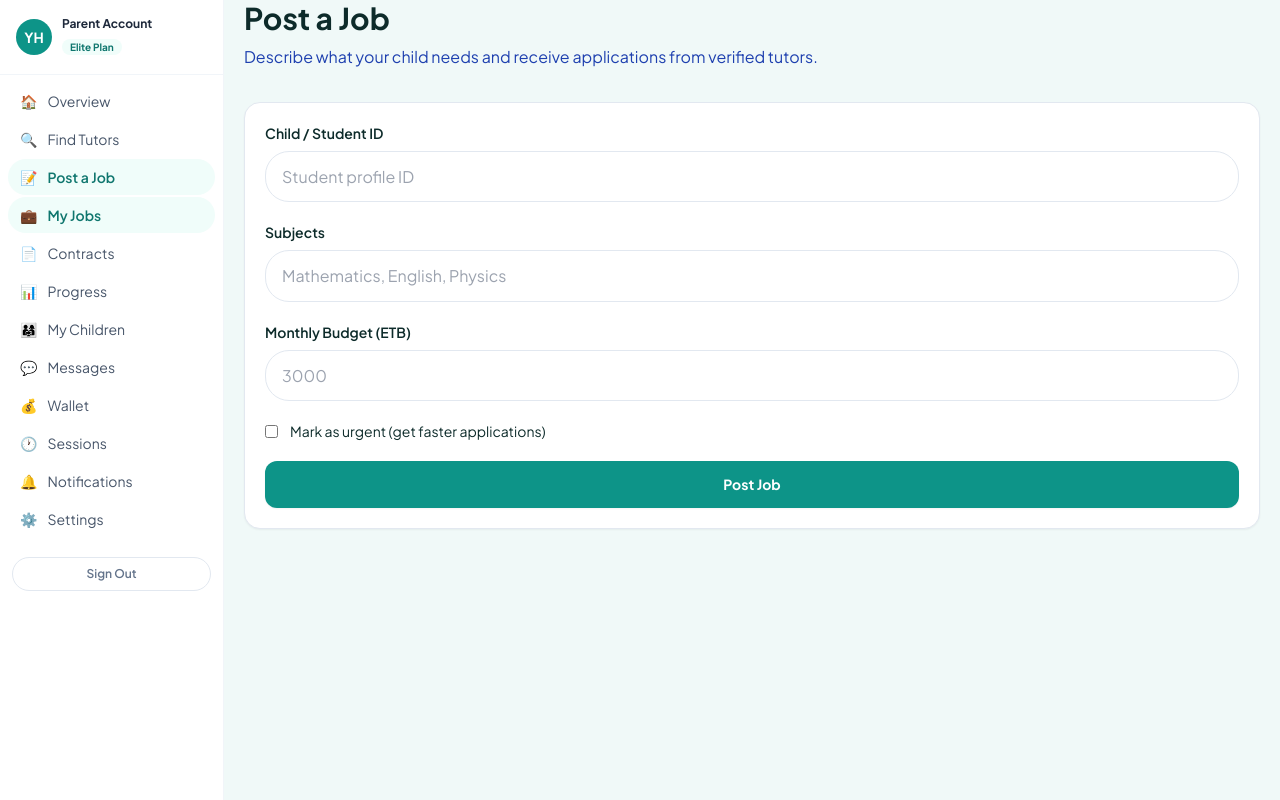
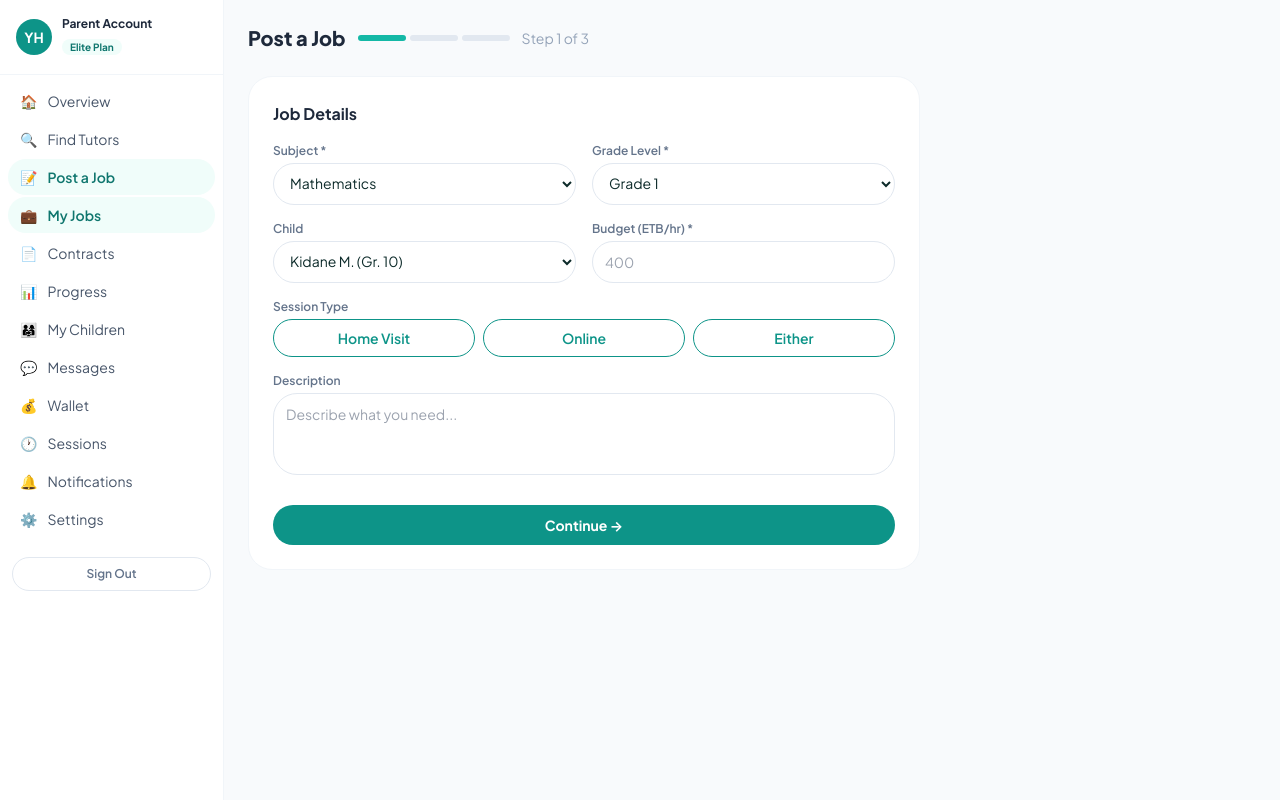
Before and after one commit to Zeordi/tutor-be-betea, a Next.js app in the folder apps/web/: page /parent/jobs/create in a window 1280 px wide. Built offline with nearby package versions, Linux system fonts and the light colour scheme; sample sign-in values are in the browser's storage.

Commit message:
Update page.tsx

```diff
--- a/apps/web/app/parent/jobs/create/page.tsx
+++ b/apps/web/app/parent/jobs/create/page.tsx
@@ -2,111 +2,191 @@
 
 import { useState } from "react";
 import { useRouter } from "next/navigation";
-import { apiFetch } from "@/lib/api";
 
-export default function CreateJobPage() {
+export default function PostJobPage() {
   const router = useRouter();
-  const [subjects, setSubjects] = useState("");
-  const [monthlyBudget, setMonthlyBudget] = useState("");
-  const [studentId, setStudentId] = useState("");
-  const [isUrgentBoost, setIsUrgentBoost] = useState(false);
-  const [loading, setLoading] = useState(false);
-  const [message, setMessage] = useState("");
-
-  const handleSubmit = async (e: React.FormEvent) => {
-    e.preventDefault();
-    setLoading(true);
-    setMessage("");
-
-    try {
-      const token = localStorage.getItem("token");
-      const res = await fetch(`${process.env.NEXT_PUBLIC_API_URL}/jobs`, {
-        method: "POST",
-        headers: {
-          "Content-Type": "application/json",
-          Authorization: `Bearer ${token}`,
-        },
-        body: JSON.stringify({
-          studentId,
-          subjects: subjects.split(",").map((s) => s.trim()).filter(Boolean),
-          monthlyBudget: Number(monthlyBudget),
-          isUrgentBoost,
-        }),
-      });
-
-      if (!res.ok) {
-        const err = await res.json().catch(() => ({}));
-        throw new Error(err.message || "Failed to create job");
-      }
-
-      setMessage("Job posted successfully.");
-      router.push("/parent/jobs");
-    } catch (error: any) {
-      setMessage(error.message || "Something went wrong");
-    } finally {
-      setLoading(false);
-    }
-  };
+  const [step, setStep] = useState(1);
 
   return (
-    <main className="min-h-screen bg-[var(--background)]">
-      <section className="container py-10 max-w-2xl">
-        <h1 className="text-3xl font-bold mb-2">Post a Job</h1>
-        <p className="text-[var(--secondary)] mb-8">
-          Describe what your child needs and receive applications from verified tutors.
-        </p>
+    <div className="p-6">
+      <div className="max-w-2xl">
+        <div className="mb-6 flex items-center gap-3">
+          <h2 className="text-xl font-extrabold text-slate-800 dark:text-white">Post a Job</h2>
+          <div className="flex gap-1">
+            {[1, 2, 3].map((s) => (
+              <div
+                key={s}
+                className={`h-1.5 w-12 rounded-full ${s <= step ? "bg-teal-500" : "bg-slate-200 dark:bg-slate-700"}`}
+              />
+            ))}
+          </div>
+          <span className="text-sm text-slate-400">Step {step} of 3</span>
+        </div>
 
-        <form onSubmit={handleSubmit} className="card space-y-5">
+        <div className="space-y-4 rounded-2xl border border-slate-100 bg-white p-6 dark:border-slate-800 dark:bg-[#112240]">
+          {step === 1 && (
+            <>
+              <h3 className="font-bold text-slate-800 dark:text-white">Job Details</h3>
+              <div className="grid gap-4 md:grid-cols-2">
                 <div>
-            <label className="block text-sm font-semibold mb-2">Child / Student ID</label>
+                  <label className="mb-1 block text-xs font-semibold text-slate-500">Subject *</label>
+                  <select className="w-full rounded-xl border border-slate-200 bg-white px-3 py-2.5 text-sm outline-none dark:border-slate-700 dark:bg-slate-800 dark:text-slate-300">
+                    <option>Mathematics</option>
+                    <option>Physics</option>
+                    <option>English</option>
+                  </select>
+                </div>
+                <div>
+                  <label className="mb-1 block text-xs font-semibold text-slate-500">Grade Level *</label>
+                  <select className="w-full rounded-xl border border-slate-200 bg-white px-3 py-2.5 text-sm outline-none dark:border-slate-700 dark:bg-slate-800 dark:text-slate-300">
+                    {Array.from({ length: 12 }).map((_, i) => (
+                      <option key={i}>Grade {i + 1}</option>
+                    ))}
+                  </select>
+                </div>
+                <div>
+                  <label className="mb-1 block text-xs font-semibold text-slate-500">Child</label>
+                  <select className="w-full rounded-xl border border-slate-200 bg-white px-3 py-2.5 text-sm outline-none dark:border-slate-700 dark:bg-slate-800 dark:text-slate-300">
+                    <option>Kidane M. (Gr. 10)</option>
+                    <option>Meron H. (Gr. 8)</option>
+                  </select>
+                </div>
+                <div>
+                  <label className="mb-1 block text-xs font-semibold text-slate-500">Budget (ETB/hr) *</label>
                   <input
-              value={studentId}
-              onChange={(e) => setStudentId(e.target.value)}
-              placeholder="Student profile ID"
-              required
-              className="w-full rounded-xl border border-[var(--border)] px-4 py-3 bg-[var(--surface)] outline-none"
+                    type="number"
+                    placeholder="400"
+                    className="w-full rounded-xl border border-slate-200 bg-white px-3 py-2.5 text-sm outline-none dark:border-slate-700 dark:bg-slate-800 dark:text-slate-300"
                   />
                 </div>
-
-          <div>
-            <label className="block text-sm font-semibold mb-2">Subjects</label>
-            <input
-              value={subjects}
-              onChange={(e) => setSubjects(e.target.value)}
-              placeholder="Mathematics, English, Physics"
-              required
-              className="w-full rounded-xl border border-[var(--border)] px-4 py-3 bg-[var(--surface)] outline-none"
+                <div className="md:col-span-2">
+                  <label className="mb-1 block text-xs font-semibold text-slate-500">Session Type</label>
+                  <div className="flex gap-2">
+                    {["Home Visit", "Online", "Either"].map((t) => (
+                      <button
+                        key={t}
+                        type="button"
+                        className="flex-1 rounded-xl border border-teal-600 py-2 text-sm font-semibold text-teal-600 hover:bg-teal-50 dark:hover:bg-teal-900/30"
+                      >
+                        {t}
+                      </button>
+                    ))}
+                  </div>
+                </div>
+                <div className="md:col-span-2">
+                  <label className="mb-1 block text-xs font-semibold text-slate-500">Description</label>
+                  <textarea
+                    rows={3}
+                    placeholder="Describe what you need..."
+                    className="w-full resize-none rounded-xl border border-slate-200 bg-white px-3 py-2.5 text-sm outline-none dark:border-slate-700 dark:bg-slate-800 dark:text-slate-300"
                   />
                 </div>
+              </div>
+            </>
+          )}
 
+          {step === 2 && (
+            <>
+              <h3 className="font-bold text-slate-800 dark:text-white">Requirements & Preferences</h3>
+              <div className="space-y-4">
                 <div>
-            <label className="block text-sm font-semibold mb-2">Monthly Budget (ETB)</label>
-            <input
-              type="number"
-              value={monthlyBudget}
-              onChange={(e) => setMonthlyBudget(e.target.value)}
-              placeholder="3000"
-              required
-              className="w-full rounded-xl border border-[var(--border)] px-4 py-3 bg-[var(--surface)] outline-none"
-            />
+                  <label className="mb-1 block text-xs font-semibold text-slate-500">Gender Preference</label>
+                  <div className="flex gap-2">
+                    {["Any", "Female", "Male"].map((g) => (
+                      <button
+                        key={g}
+                        type="button"
+                        className="flex-1 rounded-xl border border-slate-200 py-2 text-sm text-slate-600 hover:border-teal-500 dark:border-slate-700 dark:text-slate-400"
+                      >
+                        {g}
+                      </button>
+                    ))}
                   </div>
+                </div>
+                <div>
+                  <label className="mb-1 block text-xs font-semibold text-slate-500">Preferred Days</label>
+                  <div className="flex flex-wrap gap-2">
+                    {["Mon", "Tue", "Wed", "Thu", "Fri", "Sat"].map((d) => (
+                      <button
+                        key={d}
+                        type="button"
+                        className="rounded-xl border border-slate-200 px-3 py-1.5 text-xs font-semibold text-slate-500 hover:border-teal-500 hover:text-teal-600 dark:border-slate-700"
+                      >
+                        {d}
+                      </button>
+                    ))}
+                  </div>
+                </div>
+                <div className="flex items-center justify-between rounded-xl border border-amber-200 bg-amber-50 p-3 dark:border-amber-800 dark:bg-amber-900/20">
+                  <div>
+                    <p className="text-sm font-bold text-amber-700 dark:text-amber-300">⚡ Mark as Urgent</p>
+                    <p className="text-xs text-amber-600 dark:text-amber-400">Get applications faster (+150 ETB)</p>
+                  </div>
+                  <div className="h-6 w-10 rounded-full bg-slate-200 dark:bg-slate-700" />
+                </div>
+                <div className="flex items-center justify-between rounded-xl border border-teal-200 bg-teal-50 p-3 dark:border-teal-800 dark:bg-teal-900/20">
+                  <div>
+                    <p className="text-sm font-bold text-teal-700 dark:text-teal-300">🚀 Boost This Job</p>
+                    <p className="text-xs text-teal-600 dark:text-teal-400">Feature at top of feed for 7 days (+500 ETB)</p>
+                  </div>
+                  <div className="relative h-6 w-10 rounded-full bg-teal-500">
+                    <div className="absolute right-1 top-1 h-4 w-4 rounded-full bg-white shadow" />
+                  </div>
+                </div>
+              </div>
+            </>
+          )}
 
-          <label className="flex items-center gap-3 text-sm">
-            <input
-              type="checkbox"
-              checked={isUrgentBoost}
-              onChange={(e) => setIsUrgentBoost(e.target.checked)}
-            />
-            Mark as urgent (get faster applications)
-          </label>
+          {step === 3 && (
+            <>
+              <h3 className="font-bold text-slate-800 dark:text-white">Review & Publish</h3>
+              <div className="space-y-3">
+                {[
+                  ["Subject", "Mathematics — Grade 10"],
+                  ["Child", "Kidane M."],
+                  ["Budget", "450 ETB/hr"],
+                  ["Session Type", "Home Visit or Online"],
+                  ["Boosts", "⚡ Urgent + 🚀 Featured"],
+                ].map(([k, v]) => (
+                  <div
+                    key={k}
+                    className="flex justify-between border-b border-slate-100 py-2 text-sm dark:border-slate-800"
+                  >
+                    <span className="text-slate-500">{k}</span>
+                    <span className="font-semibold text-slate-800 dark:text-slate-200">{v}</span>
+                  </div>
+                ))}
+                <div className="flex justify-between py-2 text-sm font-bold">
+                  <span className="text-slate-800 dark:text-white">Total Cost</span>
+                  <span className="text-teal-600">650 ETB (one-time)</span>
+                </div>
+              </div>
+            </>
+          )}
 
-          {message && <p className="text-sm text-[var(--secondary)]">{message}</p>}
-
-          <button type="submit" disabled={loading} className="btn btn-primary w-full">
-            {loading ? "Posting..." : "Post Job"}
+          <div className="flex gap-3 pt-2">
+            {step > 1 && (
+              <button
+                type="button"
+                onClick={() => setStep(step - 1)}
+                className="rounded-xl border border-slate-200 px-4 py-2.5 text-sm font-semibold text-slate-600 dark:border-slate-700 dark:text-slate-300"
+              >
+                Back
               </button>
-        </form>
-      </section>
-    </main>
+            )}
+            <button
+              type="button"
+              onClick={() => {
+                if (step < 3) setStep(step + 1);
+                else router.push("/parent/jobs");
+              }}
+              className="flex-1 rounded-xl bg-teal-600 py-2.5 text-sm font-bold text-white"
+            >
+              {step === 3 ? "🚀 Publish Job" : "Continue →"}
+            </button>
+          </div>
+        </div>
+      </div>
+    </div>
   );
 }
```
Lines whose indentation alone changed are shown as unchanged.
